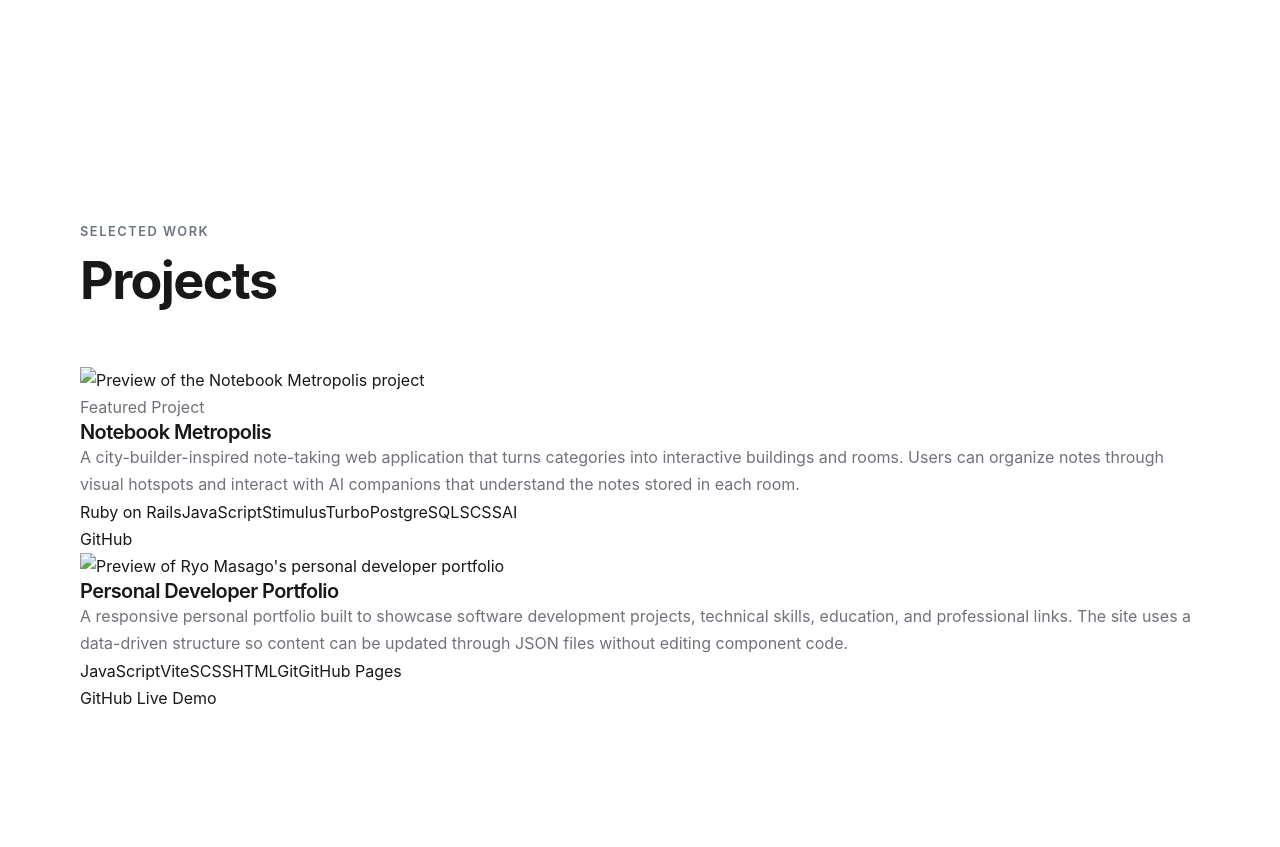
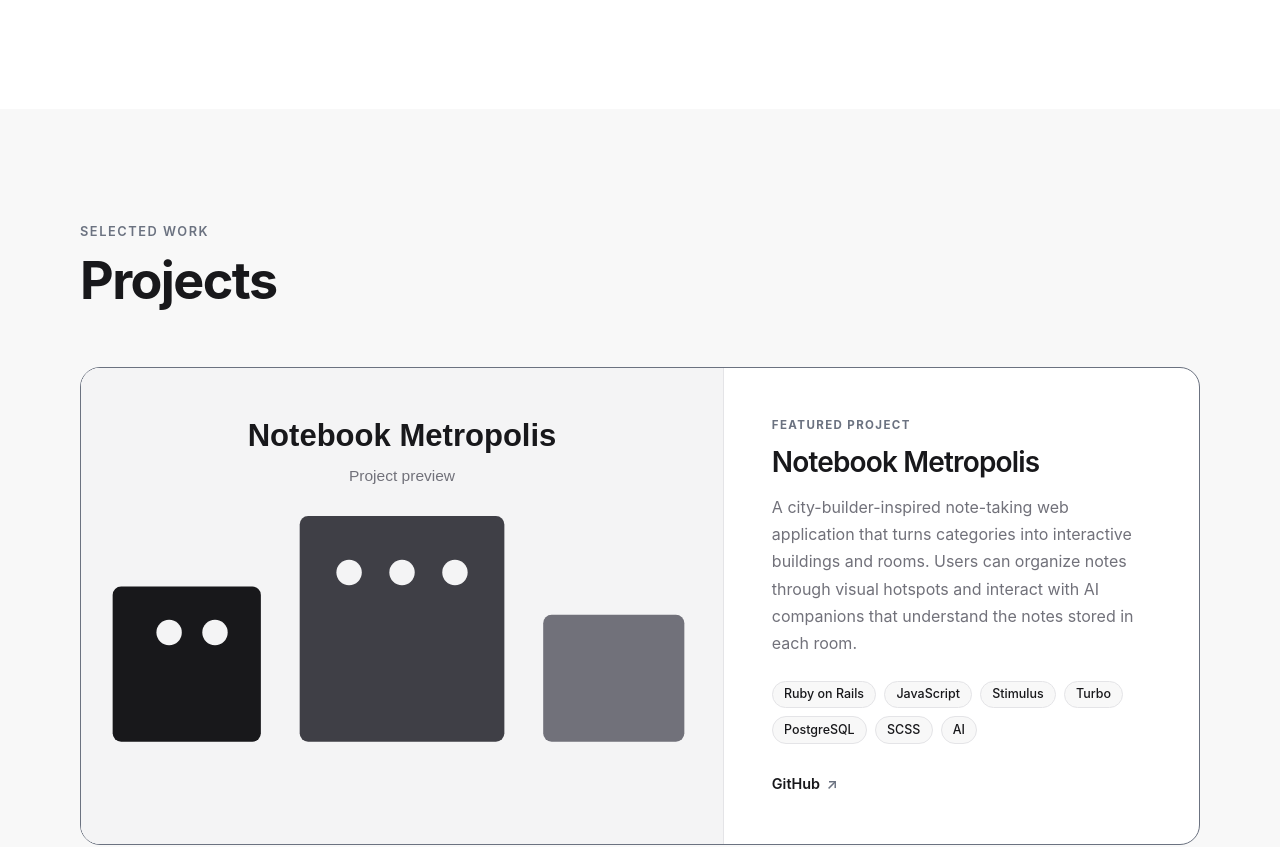
Before and after one commit to ryo-masago/ryo-masago.github.io, a website built with Vite: page index.html in a window 1280 px wide. Shown: the part 1207-2054 px from the top of the page. Built offline with nearby package versions, Linux system fonts and the light colour scheme; files whose address does not match are found by name.

Commit message:
Style Portfolio Projects Section

```diff
--- a/src/styles/components/_project-card.scss
+++ b/src/styles/components/_project-card.scss
@@ -0,0 +1,119 @@
+.project-card {
+  overflow: hidden;
+
+  background: var(--color-bg);
+
+  border: 1px solid var(--color-border);
+  border-radius: var(--radius-lg);
+
+  transition:
+    border-color var(--transition-normal),
+    box-shadow var(--transition-normal),
+    transform var(--transition-normal);
+}
+
+.project-card:hover {
+  border-color: var(--color-accent);
+  box-shadow: var(--shadow-sm);
+  transform: translateY(-4px);
+}
+
+.project-card--featured {
+  border-color: var(--color-accent);
+}
+
+.project-card__image-wrapper {
+  position: relative;
+
+  overflow: hidden;
+
+  aspect-ratio: 16 / 9;
+
+  background: var(--color-surface);
+  border-bottom: 1px solid var(--color-border);
+}
+
+.project-card__image {
+  width: 100%;
+  height: 100%;
+
+  object-fit: cover;
+
+  transition: transform 400ms ease;
+}
+
+.project-card:hover .project-card__image {
+  transform: scale(1.02);
+}
+
+.project-card__content {
+  padding: 1.5rem;
+}
+
+.project-card__featured {
+  margin-bottom: 0.65rem;
+
+  color: var(--color-accent);
+
+  font-size: 0.72rem;
+  font-weight: 700;
+  letter-spacing: 0.12em;
+  text-transform: uppercase;
+}
+
+.project-card h3 {
+  margin-bottom: 1rem;
+
+  font-size: clamp(1.4rem, 3vw, 1.75rem);
+}
+
+.project-card__description {
+  max-width: 650px;
+  margin-bottom: 1.5rem;
+}
+
+.project-card__tech {
+  display: flex;
+  flex-wrap: wrap;
+  gap: 0.5rem;
+
+  margin-bottom: 1.75rem;
+}
+
+.project-card__links {
+  display: flex;
+  flex-wrap: wrap;
+  gap: 1.25rem;
+}
+
+.project-card__link {
+  position: relative;
+
+  display: inline-flex;
+  align-items: center;
+
+  color: var(--color-primary);
+
+  font-size: 0.9rem;
+  font-weight: 600;
+}
+
+.project-card__link::after {
+  content: "↗";
+
+  margin-left: 0.4rem;
+
+  color: var(--color-accent);
+
+  transition: transform var(--transition-fast);
+}
+
+.project-card__link:hover::after {
+  transform: translate(2px, -2px);
+}
+
+@media (min-width: 768px) {
+  .project-card__content {
+    padding: 2rem;
+  }
+}
--- a/src/styles/components/_skill-tag.scss
+++ b/src/styles/components/_skill-tag.scss
@@ -0,0 +1,28 @@
+.skill-tag {
+  display: inline-flex;
+  align-items: center;
+
+  padding: 0.4rem 0.7rem;
+
+  color: var(--color-primary);
+  background: var(--color-surface);
+
+  border: 1px solid var(--color-border);
+  border-radius: 999px;
+
+  font-size: 0.78rem;
+  font-weight: 500;
+  line-height: 1;
+  white-space: nowrap;
+
+  transition:
+    background-color var(--transition-fast),
+    border-color var(--transition-fast),
+    transform var(--transition-fast);
+}
+
+.skill-tag:hover {
+  background: var(--color-surface-hover);
+  border-color: var(--color-accent);
+  transform: translateY(-1px);
+}
--- a/src/styles/main.scss
+++ b/src/styles/main.scss
@@ -5,8 +5,11 @@
 @use "./base/base";
 
 @use "./components/buttons";
+@use "./components/project-card";
+@use "./components/skill-tag";
 
 @use "./layout/navbar";
 @use "./layout/sections";
 
 @use "./sections/hero";
+@use "./sections/projects";
--- a/src/styles/sections/_projects.scss
+++ b/src/styles/sections/_projects.scss
@@ -0,0 +1,39 @@
+.projects {
+  background: var(--color-surface);
+}
+
+#projects-grid {
+  display: grid;
+  grid-template-columns: 1fr;
+  gap: 1.5rem;
+}
+
+@media (min-width: 900px) {
+  #projects-grid {
+    grid-template-columns: repeat(2, minmax(0, 1fr));
+    gap: 2rem;
+  }
+
+  .project-card--featured {
+    grid-column: 1 / -1;
+
+    display: grid;
+    grid-template-columns: minmax(0, 1.15fr) minmax(0, 0.85fr);
+  }
+
+  .project-card--featured .project-card__image-wrapper {
+    aspect-ratio: auto;
+    min-height: 430px;
+
+    border-right: 1px solid var(--color-border);
+    border-bottom: 0;
+  }
+
+  .project-card--featured .project-card__content {
+    display: flex;
+    flex-direction: column;
+    justify-content: center;
+
+    padding: 3rem;
+  }
+}
```
Also changed, not shown: public/images/project-placeholder-1.svg (added), public/images/project-placeholder-2.svg (added).
